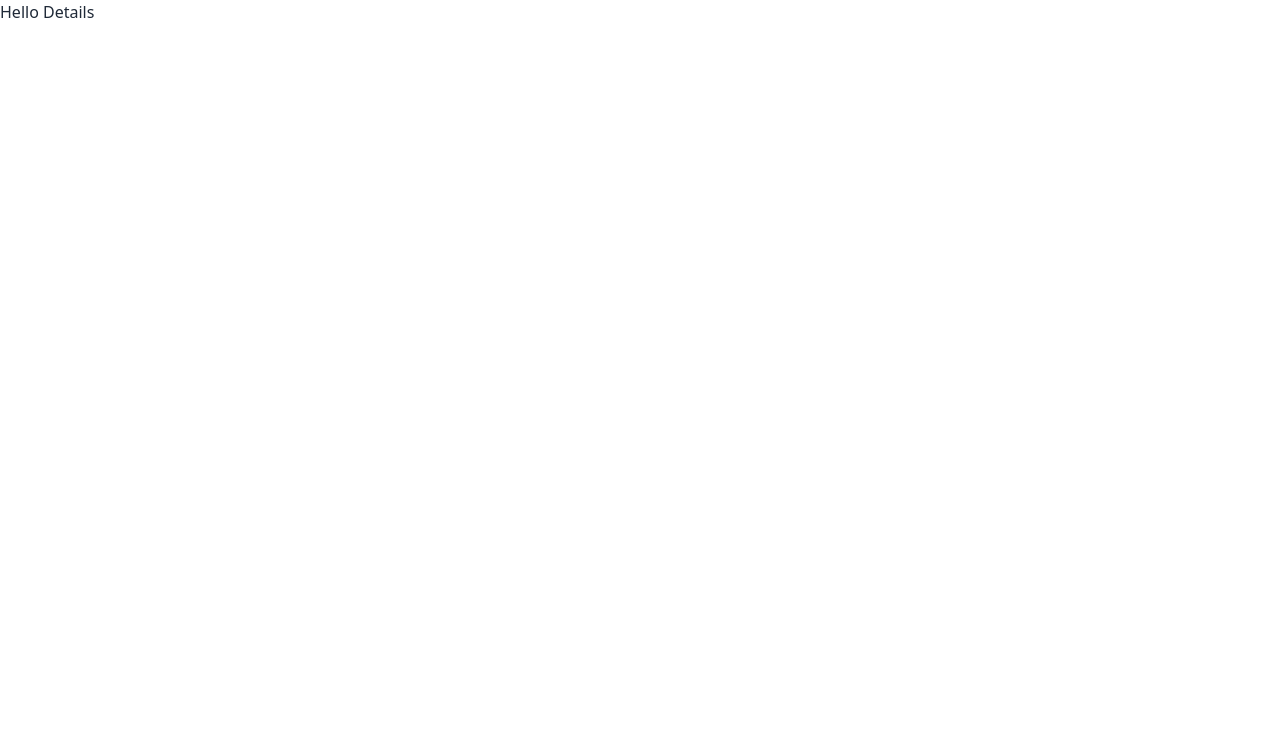
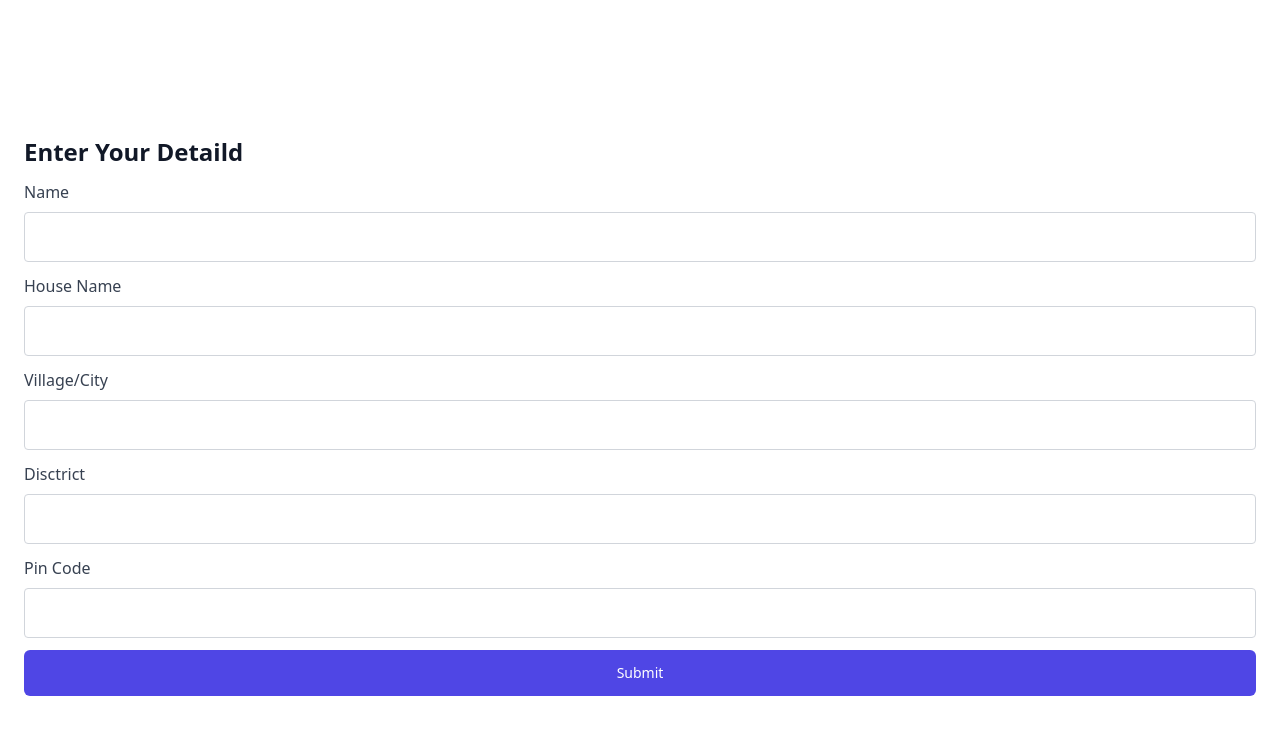
Before and after one commit to AsherThomasBabu/2022_IBM_Code_Challenge_sahayahastha_frontend, a Next.js app: page /auth/details in a window 1280 px wide. Shown: the top 734 px of the page. Built offline with nearby package versions, Linux system fonts and the light colour scheme.

Commit message:
completed

```diff
--- a/package.json
+++ b/package.json
@@ -9,7 +9,6 @@
     "lint": "next lint"
   },
   "dependencies": {
-    "daisyui": "^2.14.3",
     "next": "12.1.6",
     "react": "18.1.0",
     "react-dom": "18.1.0"
--- a/pages/auth/details.tsx
+++ b/pages/auth/details.tsx
@@ -1,7 +1,181 @@
 import styles from '../styles/Home.module.css'
 
 const Login = () => {
-    return (<div>Hello Details</div>)
+    return (
+
+
+    <div className="min-h-full  mt-28 py-2 px-4 sm:px-4 lg:px-6">
+    <div className="max-w-md w-full space-y-3">
+
+
+        <h5 className="mt-4  text-2xl font-extrabold text-gray-900">Enter Your Detaild</h5>
+        <p className="mt-1 text-center text-sm text-gray-600">
+        </p>
+      </div>
+
+      <div className="mb-3 w-full">
+    <label htmlFor="exampleTel0" className=" font-medium
+form-label inline-block mb-2 text-gray-700"
+      >Name</label
+    >
+    <input
+      type="text"
+      className="
+        form-control
+        block
+        w-full
+       p-3
+        text-base
+        font-normal
+        text-gray-700
+        bg-white bg-clip-padding
+        border border-solid border-gray-300
+        rounded
+        transition
+        ease-in-out
+
+        focus:text-gray-700 focus:bg-white focus:border-blue-600 focus:outline-none
+      "
+      id="exampleTel0"
+      placeholder=""
+    />
+        </div>
+        <div className="mb-3 w-full">
+    <label htmlFor="exampleTel0" className=" font-medium
+form-label inline-block mb-2 text-gray-700"
+      >House Name</label
+    >
+    <input
+      type="text"
+      className="
+        form-control
+        block
+        w-full
+       p-3
+        text-base
+        font-normal
+        text-gray-700
+        bg-white bg-clip-padding
+        border border-solid border-gray-300
+        rounded
+        transition
+        ease-in-out
+
+        focus:text-gray-700 focus:bg-white focus:border-blue-600 focus:outline-none
+      "
+      id="exampleTel0"
+      placeholder=""
+    />
+        </div>
+
+        <div className="mb-3 w-full">
+    <label htmlFor="exampleTel0" className=" font-medium
+form-label inline-block mb-2 text-gray-700"
+      >Village/City</label
+    >
+    <input
+      type="text"
+      className="
+        form-control
+        block
+        w-full
+       p-3
+        text-base
+        font-normal
+        text-gray-700
+        bg-white bg-clip-padding
+        border border-solid border-gray-300
+        rounded
+        transition
+        ease-in-out
+
+        focus:text-gray-700 focus:bg-white focus:border-blue-600 focus:outline-none
+      "
+      id="exampleTel0"
+      placeholder=""
+    />
+        </div>
+
+
+        <div className="mb-3 w-full">
+    <label htmlFor="exampleTel0" className=" font-medium
+form-label inline-block mb-2 text-gray-700"
+      >Disctrict</label
+    >
+    <input
+      type="text"
+      className="
+        form-control
+        block
+        w-full
+       p-3
+        text-base
+        font-normal
+        text-gray-700
+        bg-white bg-clip-padding
+        border border-solid border-gray-300
+        rounded
+        transition
+        ease-in-out
+
+        focus:text-gray-700 focus:bg-white focus:border-blue-600 focus:outline-none
+      "
+      id="exampleTel0"
+      placeholder=""
+    />
+        </div>
+
+
+        <div className="mb-3 w-full">
+    <label htmlFor="exampleTel0" className=" font-medium
+form-label inline-block mb-2 text-gray-700"
+      >Pin Code</label
+    >
+    <input
+      type="number"
+      className="
+        form-control
+        block
+        w-full
+       p-3
+        text-base
+        font-normal
+        text-gray-700
+        bg-white bg-clip-padding
+        border border-solid border-gray-300
+        rounded
+        transition
+        ease-in-out
+
+        focus:text-gray-700 focus:bg-white focus:border-blue-600 focus:outline-none
+      "
+      id="exampleTel0"
+      placeholder=""
+    />
+        </div>
+
+        <div>
+          <button
+            type="submit"
+            className="group relative w-full flex justify-center py-3 px-28 border border-transparent text-sm font-medium rounded-md text-white bg-indigo-600 hover:bg-indigo-700 focus:outline-none focus:ring-2 focus:ring-offset-2 focus:ring-indigo-500"
+          >
+            <span className="absolute left-0 inset-y-0 flex items-center pl-3">
+              <div className="h-5 w-5 text-indigo-500 group-hover:text-indigo-400" aria-hidden="true" />
+            </span>
+            Submit
+          </button>
+        </div>
+
+
+
+
+
+      </div>
+
+
+
+
+    )
 }
 
 export default Login
--- a/pages/auth/login.tsx
+++ b/pages/auth/login.tsx
@@ -1,10 +1,69 @@
 import styles from '../styles/Home.module.css'
+import type { NextPage } from 'next'
 const Login = () => {
-    return (//<div>Hello Login</div>
-    <div>
-        <input type="text" placeholder="Type here" className="input w-full max-w-xs"></input>
+    return (
+
+
+
+    <div className="min-h-full  mt-44 py-2 px-4 sm:px-4 lg:px-6">
+    <div className="max-w-md w-full space-y-3">
+      <div>
+
+        <h5 className="mt-4  text-2xl font-extrabold text-gray-900">Login/Signup</h5>
+        <p className="mt-1 text-center text-sm text-gray-600">
+
+
+        </p>
+      </div>
+
+       <div>
+       <div>
+       <div className="flex justify-center">
+  <div className="mb-3 w-full">
+    <label htmlFor="exampleTel0" className=" font-medium
+form-label inline-block mb-2 text-gray-700"
+      >Phone</label
+    >
+    <input
+      type="number"
+      className="
+        form-control
+        block
+        w-full
+       p-3
+        text-base
+        font-normal
+        text-gray-700
+        bg-white bg-clip-padding
+        border border-solid border-gray-300
+        rounded
+        transition
+        ease-in-out
+
+        focus:text-gray-700 focus:bg-white focus:border-blue-600 focus:outline-none
+      "
+      id="exampleTel0"
+      placeholder="+91"
+    />
+  </div>
+</div>
+       </div>
+       </div>
+        <div>
+          <button
+            type="submit"
+            className="group relative w-full flex justify-center py-3 px-28 border border-transparent text-sm font-medium rounded-md text-white bg-indigo-600 hover:bg-indigo-700 focus:outline-none focus:ring-2 focus:ring-offset-2 focus:ring-indigo-500"
+          >
+            <span className="absolute left-0 inset-y-0 flex items-center pl-3">
+              <div className="h-5 w-5 text-indigo-500 group-hover:text-indigo-400" aria-hidden="true" />
+            </span>
+            Get OTP
+          </button>
+        </div>
 
     </div>
+  </div>
+
 
     )
 }
--- a/pages/auth/otp.tsx
+++ b/pages/auth/otp.tsx
@@ -1,7 +1,76 @@
 import styles from '../styles/Home.module.css'
+import type { NextPage } from 'next'
 
 const Login = () => {
-    return (<div>Hello OTP</div>)
+    return (
+<div className="min-h-full  mt-56 py-2 px-4 sm:px-4 lg:px-6">
+    <div className="max-w-md w-full space-y-3"></div>
+
+
+    <div>
+
+        <h5 className="mt-2  text-2xl font-extrabold text-gray-900">Login/Signup</h5>
+        <p className="mt-1 text-center text-sm text-gray-600">
+
+
+        </p>
+      </div>
+
+      <label htmlFor="exampleTel0" className=" font-medium
+form-label inline-block mb-2 text-gray-700"
+      >OTP</label
+    >
+
+
+    <div>  <input
+    type="number"
+    className="
+      form-control
+      block
+      w-full
+     p-2
+
+      text-base
+      font-normal
+      text-gray-700
+      bg-white bg-clip-padding
+      border border-solid border-gray-300
+      rounded
+      transition
+      ease-in-out
+
+      focus:text-gray-700 focus:bg-white focus:border-blue-600 focus:outline-none
+    "
+    id="exampleTel0"
+
+    placeholder="00.59"
+  />
+
+
+</div>
+<div className="mt-3">
+
+
+</div>
+
+  <div>
+          <button
+            type="submit"
+            className="group relative w-full flex justify-center py-3 px-28 border border-transparent text-sm font-medium rounded-md text-white bg-indigo-600 hover:bg-indigo-700 focus:outline-none focus:ring-2 focus:ring-offset-2 focus:ring-indigo-500"
+          >
+            <span className="absolute left-0 inset-y-0 flex items-center pl-3">
+              <div className="h-5 w-5 text-indigo-500 group-hover:text-indigo-400" aria-hidden="true" />
+            </span>
+            Get OTP
+          </button>
+          <a className="link link-accent" href='#'>Wrong Phone No? Go Back</a>
+        </div>
+
+    </div>
+
+
+    )
+
 }
 
 export default Login
```
